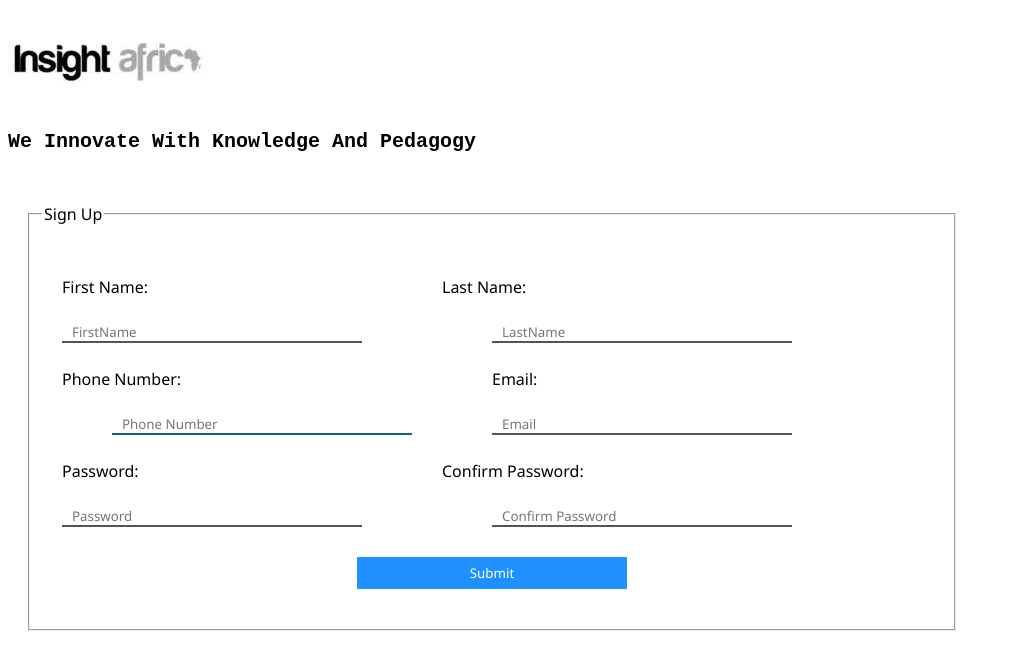
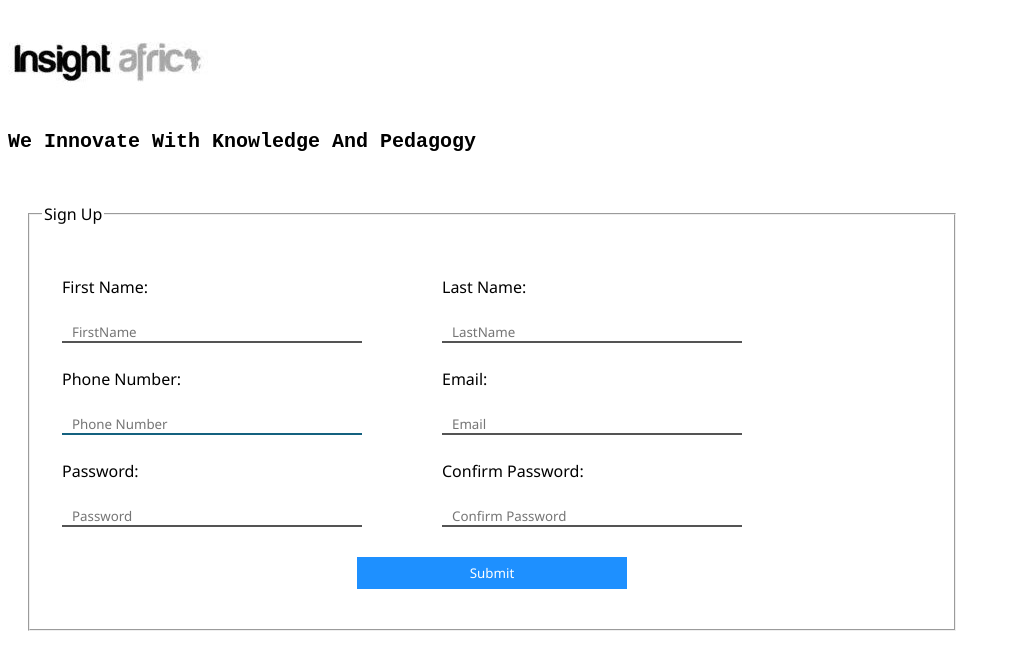
Before and after one commit to BigUncleYemi/Insight-africa, a React (Create React App) app: page / in a window 1280 px wide. Shown: the top 670 px of the page, without its empty margins (0-1011 px from the left). Built offline with nearby package versions, Linux system fonts and the light colour scheme.

Commit message:
Update cos Of css

```diff
--- a/src/components/Form.js
+++ b/src/components/Form.js
@@ -30,13 +30,13 @@ class Form extends Component {
                                 </div>
                                 <div className="col-right">
                                     <label htmlFor="lastname">last name: </label>
-                                    <input ref={(input) => this.lname = input} type="text" required className="col-right" id="lName" placeholder="LastName" />
+                                    <input ref={(input) => this.lname = input} type="text" required className="col-left" id="lName" placeholder="LastName" />
                                 </div>
                        	 </div>
                        	 <div className="row-form">
                                 <div className="col-left">
                                     <label htmlFor="phone">Phone number: </label>
-                                    <input ref={(input) => this.phoneNumber = input} type="tel" className="col-right" id="phone" placeholder="phone number" pattern="[0-9]{11}" />
+                                    <input ref={(input) => this.phoneNumber = input} type="tel" className="col-left" id="phone" placeholder="phone number" pattern="[0-9]{11}" />
                                 </div>
                                 <div className="col-right">
                                     <label htmlFor="email">Email: </label>
@@ -50,7 +50,7 @@ class Form extends Component {
                                 </div>
                                 <div className="col-right">
                                     <label htmlFor="confirmPassword">Confirm Password: </label>
-                                    <input ref={(input) => this.cPassword = input} type="password" required className="col-right" id="cpassword" placeholder="confirm password" pattern="(?=.*\d)(?=.*[a-z])(?=.*[A-Z]).{8,}" />
+                                    <input ref={(input) => this.cPassword = input} type="password" required className="col-left" id="cpassword" placeholder="confirm password" pattern="(?=.*\d)(?=.*[a-z])(?=.*[A-Z]).{8,}" />
                                 </div>
                             </div>
                         </div>
```
